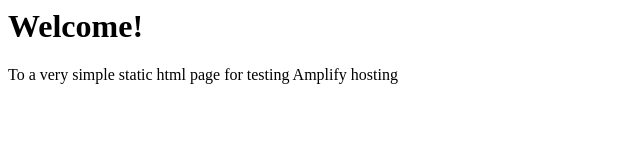
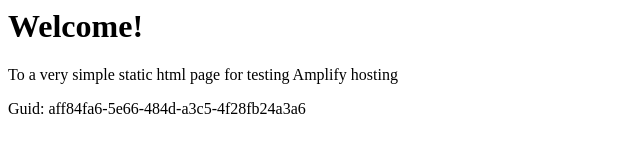
Before and after one commit to aws-aemilia-mxp/Github-PR-Commit-Integration-Test-DoNotTouch-GitHubAutoBuildCanaryTest-v1-preprod-eu-south-1, a website: page src/index.html in a window 1280 px wide. Shown: the whole page, without its empty margins (0-640 px from the left). Drawn offline with Linux system fonts and the light colour scheme.

Commit message:
commit from integ tests

```diff
--- a/src/index.html
+++ b/src/index.html
@@ -1,3 +1,5 @@
+
+
 <html lang="en">
 
 <head>
@@ -10,6 +12,6 @@
 <body>
     <h1>Welcome!</h1>
     <p>To a very simple static html page for testing Amplify hosting</p>
-</body>
+    <p>Guid: aff84fa6-5e66-484d-a3c5-4f28fb24a3a6</p></body>
 
 </html>
```
